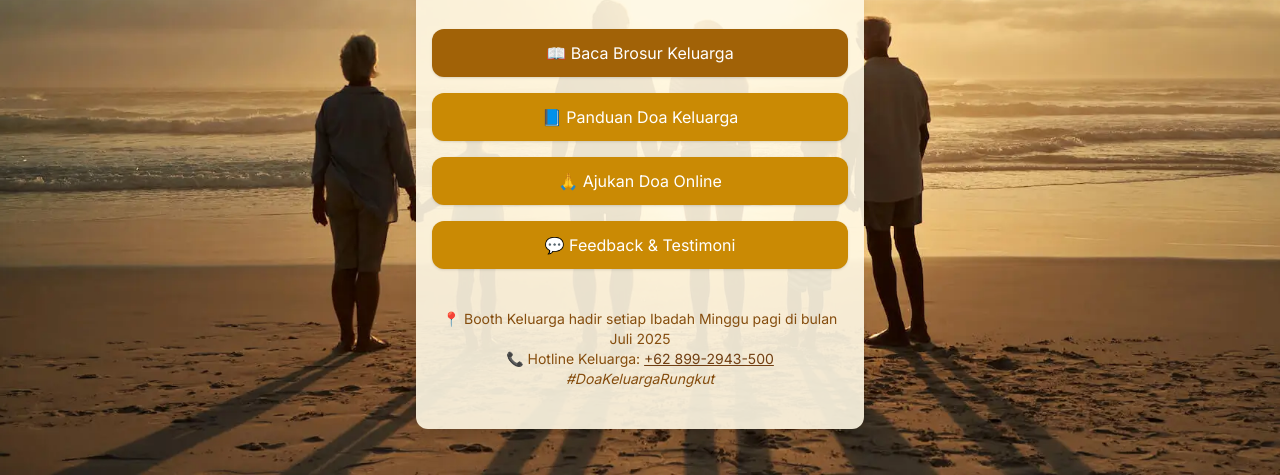
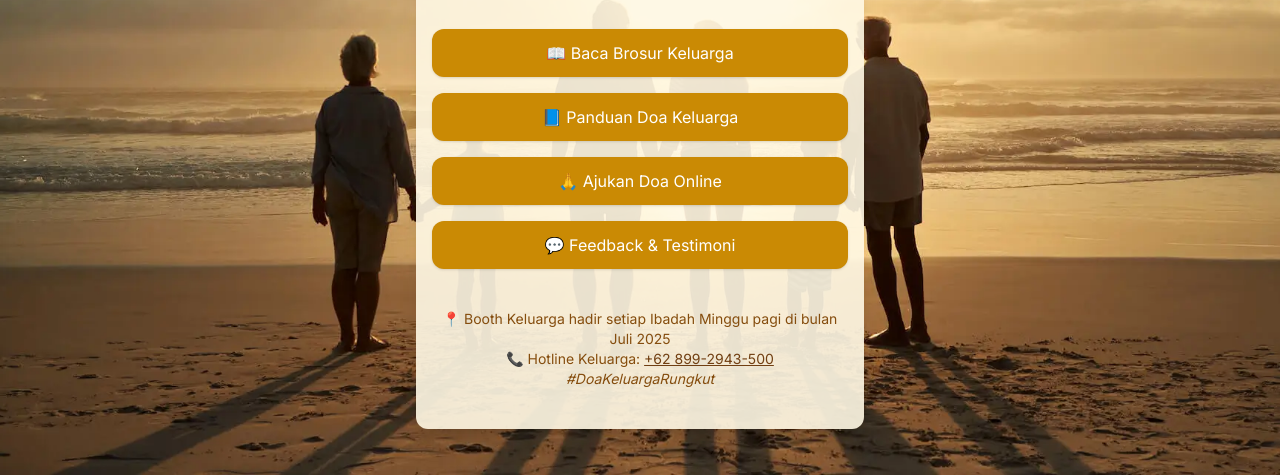
Before and after one commit to danielistyo/program-keluarga, a plain HTML site: page index.html in a window 1280 px wide. Shown: the part 325-800 px from the top of the page. Drawn offline with nearby package versions, Linux system fonts and the light colour scheme.

Commit message:
Update index.html

```diff
--- a/index.html
+++ b/index.html
@@ -28,7 +28,7 @@
     </div>
 
     <div class="w-full mt-8 space-y-4">
-      <a href="/brosur" class="block w-full text-center bg-yellow-700 text-white py-3 rounded-xl shadow hover:bg-yellow-800 transition">📖 Baca Brosur Keluarga</a>
+      <a href="/brosur" class="block w-full text-center bg-yellow-600 text-white py-3 rounded-xl shadow hover:bg-yellow-700 transition">📖 Baca Brosur Keluarga</a>
       <a href="/panduan" class="block w-full text-center bg-yellow-600 text-white py-3 rounded-xl shadow hover:bg-yellow-700 transition">📘 Panduan Doa Keluarga</a>
       <a href="/online" class="block w-full text-center bg-yellow-600 text-white py-3 rounded-xl shadow hover:bg-yellow-700 transition">🙏 Ajukan Doa Online</a>
       <a href="/hubungi" class="block w-full text-center bg-yellow-600 text-white py-3 rounded-xl shadow hover:bg-yellow-700 transition">💬 Feedback & Testimoni</a>
```
